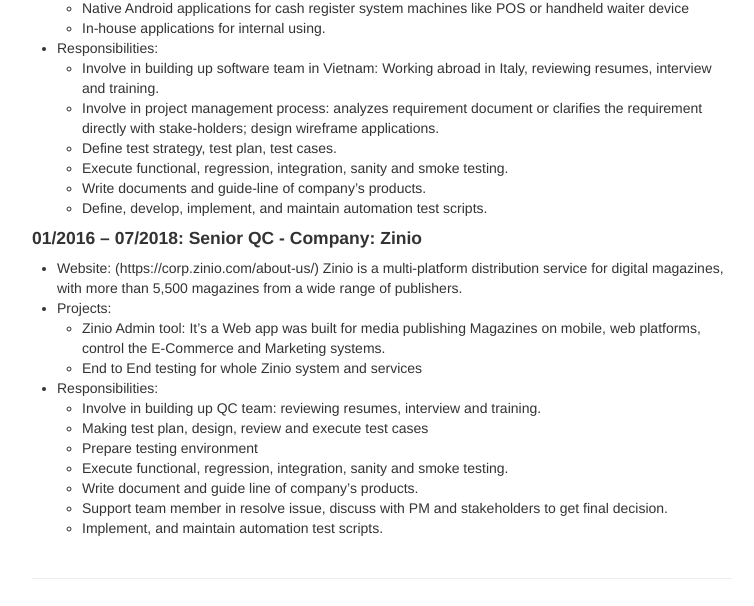
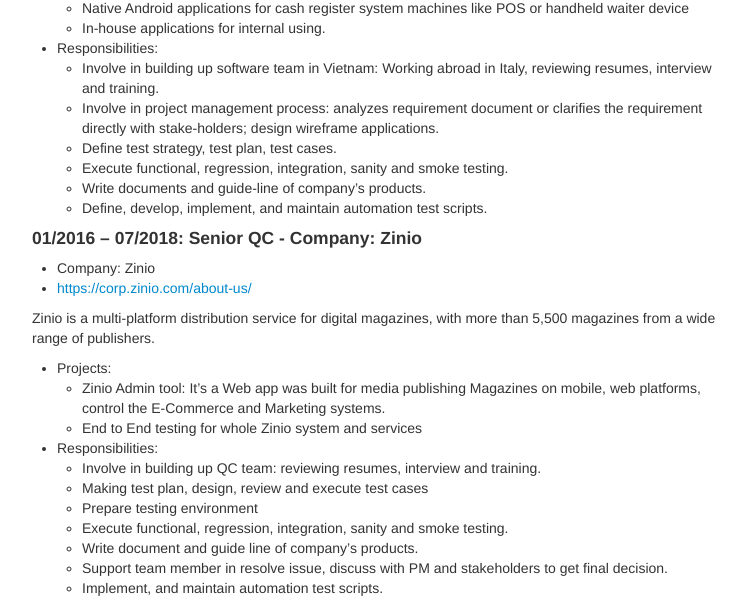
Before and after one commit to thuanpham0807/thuanpham.github.io, a Jekyll site: the page built from index.md, in a window 1280 px wide and 900 px high, scrolled down 1204 px, cut to the strip 0-606 px from the top of the window. Shown: the whole strip, without its empty margins (258-1012 px from the left). Built offline with Jekyll 4.4.1, drawn with Linux system fonts in a browser that asks for light colours.

Commit message:
Change Zinio Hyperlink

```diff
--- a/index.md
+++ b/index.md
@@ -56,7 +56,9 @@
 	- Define, develop, implement, and maintain automation test scripts.
 
 #### 01/2016 – 07/2018: Senior QC - Company:  Zinio
-- Website:   (https://corp.zinio.com/about-us/)
+- Company:  Zinio
+- [https://corp.zinio.com/about-us/](https://corp.zinio.com/about-us/)
+
 Zinio is a multi-platform distribution service for digital magazines, with more  than 5,500 magazines from a wide range of publishers.
 - Projects:
 	- Zinio Admin tool:  It’s a Web app was built for media publishing Magazines  on mobile, web platforms, control the E-Commerce and Marketing systems.
```
